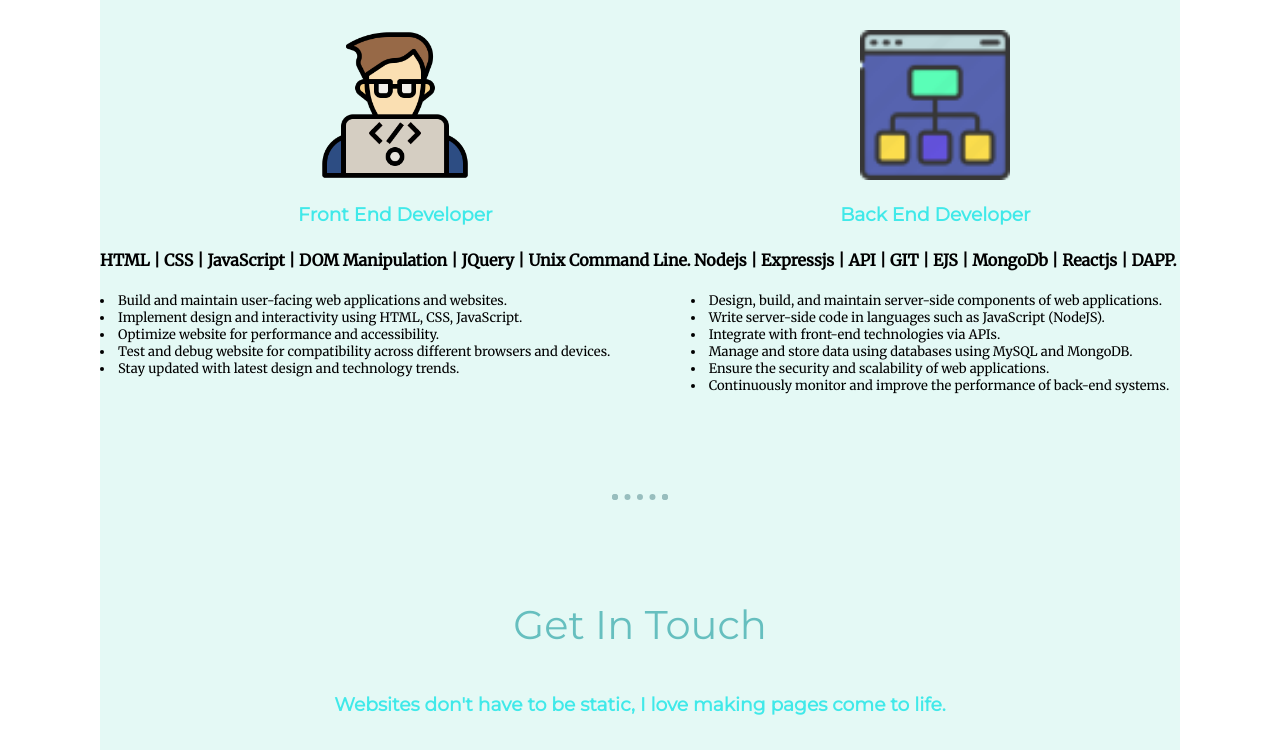
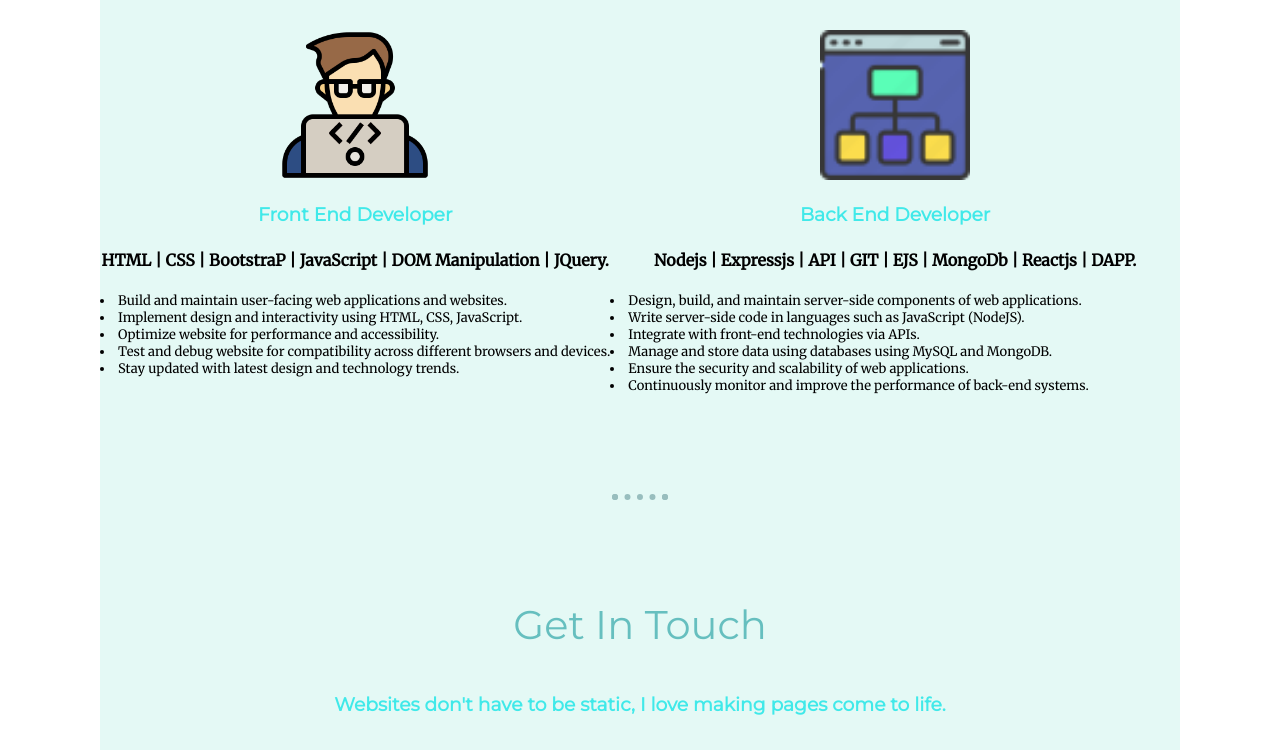
Before and after one commit to ukahchu/resume-final, a plain HTML site: page index.html in a window 1280 px wide. Shown: the part 1469-2219 px from the top of the page. Drawn offline with Linux system fonts and the light colour scheme.

Commit message:
added Bootstrap

```diff
--- a/index.html
+++ b/index.html
@@ -39,7 +39,7 @@
           <div class="Front-End"">
             <img class="new-image" src="images/coding.png" alt="freelance Developer">
             <h3>Front End Developer</h3>
-            <p><strong>HTML | CSS | JavaScript | DOM Manipulation | JQuery | Unix Command Line.</strong></p>
+            <p><strong>HTML | CSS | BootstraP | JavaScript | DOM Manipulation | JQuery.</strong></p>
             <p>
               <div class="frontend-text">
               <li> Build and maintain user-facing web applications and websites.</li>
@@ -51,7 +51,7 @@
             </p>
           </div>
           <div class="Back-End">
-            <img class="new-image" src="./images/back-end-developer.png" alt="fullstack Developer">
+            <img class="new-image" src="images/back-end-developer.png" alt="fullstack Developer">
             <h3>Back End Developer</h3>
             <p><strong>Nodejs | Expressjs | API | GIT | EJS | MongoDb | Reactjs | DAPP.</strong></p>
             <p>
```
